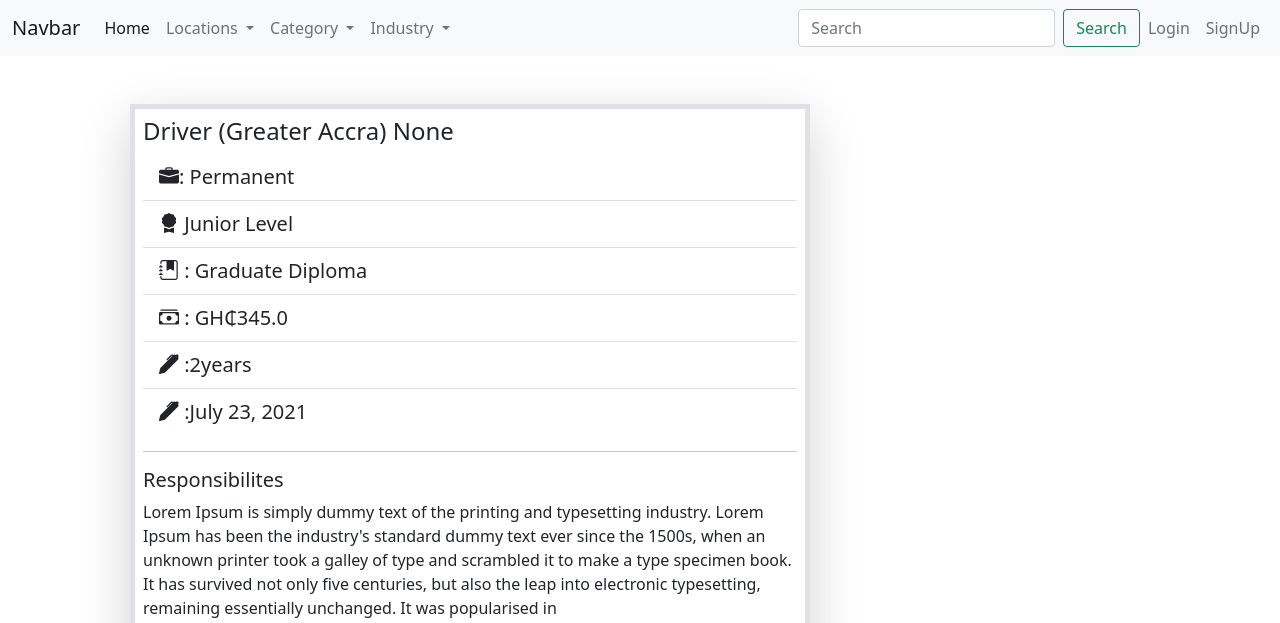
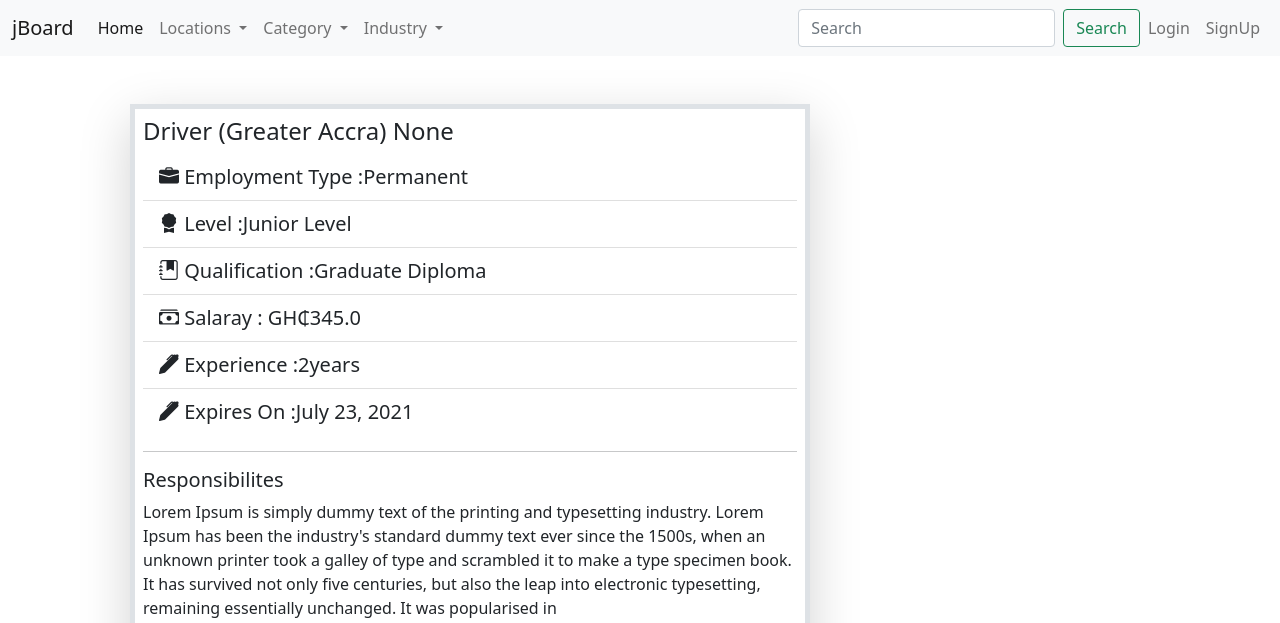
Before and after one commit to rcoffie/jboard, a Django app: page /job_detail/1/ in a window 1280 px wide. Shown: the top 623 px of the page. Run offline with Django 3.2, Linux system fonts and the light colour scheme; data comes from the database, SQL or seed files in the repository; both versions use the stored data as it was after the commit; some libraries are stand-ins or nearby versions.

Commit message:
minor touches

```diff
--- a/templates/base.html
+++ b/templates/base.html
@@ -19,7 +19,7 @@
 <!-- Navbar -->
 <nav class="navbar navbar-expand-lg navbar-light bg-light">
   <div class="container-fluid">
-    <a class="navbar-brand" href="{% url 'job_posting:jobs' %}">Navbar</a>
+    <a class="navbar-brand" href="{% url 'job_posting:jobs' %}">jBoard</a>
     <button class="navbar-toggler" type="button" data-bs-toggle="collapse" data-bs-target="#navbarSupportedContent" aria-controls="navbarSupportedContent" aria-expanded="false" aria-label="Toggle navigation">
       <span class="navbar-toggler-icon"></span>
     </button>
--- a/templates/job_posting/job_detail.html
+++ b/templates/job_posting/job_detail.html
@@ -13,12 +13,12 @@
 			<h4>{{ job.title }}  ({{job.location }}) {{job.employer.profile.official_email}} </h4>
 
 			<ul class="list-group list-group-flush">
-            <li class="list-group-item lead"> <i class="bi bi-briefcase-fill"></i>: {{ job.employment_type }}</li>
-            <li class="list-group-item lead"> <i class="bi bi-award-fill"></i> {{ job.experience_level  }} </li>
-            <li class="list-group-item lead"> <i class="bi bi-journal-bookmark-fill"></i> : {{ job.qualifiction_type}}</li>
-            <li class="list-group-item lead">  <i class="bi bi-cash-stack"></i>  : GH₵{{job.salary }} </li>
-            <li class="list-group-item lead"> <i class="bi bi-pen-fill"></i> :{{ job.experience }}year{{job.experience|pluralize }} </li>
-             <li class="list-group-item lead"> <i class="bi bi-pen-fill"></i> :{{ job.expiration_date }} </li>
+            <li class="list-group-item lead"> <i class="bi bi-briefcase-fill"></i> <strong>Employment Type </strong> :{{ job.employment_type }}</li>
+            <li class="list-group-item lead"> <i class="bi bi-award-fill"></i> <strong> Level </strong>  :{{ job.experience_level  }} </li>
+            <li class="list-group-item lead"> <i class="bi bi-journal-bookmark-fill"></i> <strong> Qualification </strong> :{{ job.qualifiction_type}}</li>
+            <li class="list-group-item lead">  <i class="bi bi-cash-stack"></i> <strong>Salaray </strong>  : GH₵{{job.salary }} </li>
+            <li class="list-group-item lead"> <i class="bi bi-pen-fill"></i> <strong>Experience </strong> :{{ job.experience }}year{{job.experience|pluralize }} </li>
+             <li class="list-group-item lead"> <i class="bi bi-pen-fill"></i> <strong>Expires On </strong> :{{ job.expiration_date }} </li>
            </ul>
 
 			<hr>
```
Also changed, not shown: db.sqlite3.
